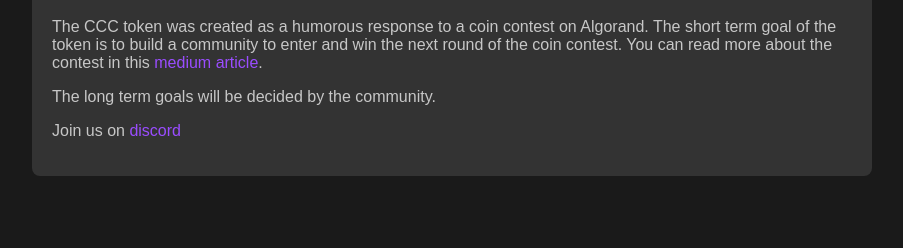
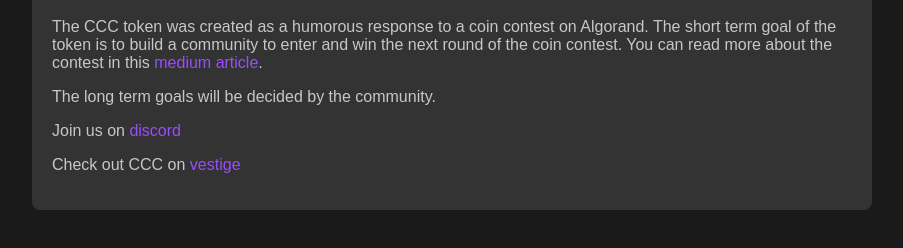
Before and after one commit to fifthrace/CCC, a plain HTML site: page index.html in a window 1280 px wide. Shown: the part 120-368 px from the top of the page, without its empty margins (188-1091 px from the left). Drawn offline with Linux system fonts and the light colour scheme.

Commit message:
add vestige

```diff
--- a/index.html
+++ b/index.html
@@ -48,6 +48,7 @@
         <p>The CCC token was created as a humorous response to a coin contest on Algorand. The short term goal of the token is to build a community to enter and win the next round of the coin contest. You can read more about the contest in this <a href="https://folksfinance.medium.com/community-coin-contest-returns-in-q2-2024-675659fff19a" target="_blank">medium article</a>.</p>
         <p>The long term goals will be decided by the community.</p>
         <p>Join us on <a href="https://discord.gg/yourInviteCode" target="_blank">discord</a></p>
+        <p>Check out CCC on <a href="https://vestige.fi/asset/1784383458">vestige</a></p>
     </div>
 </body>
 </html>
```
